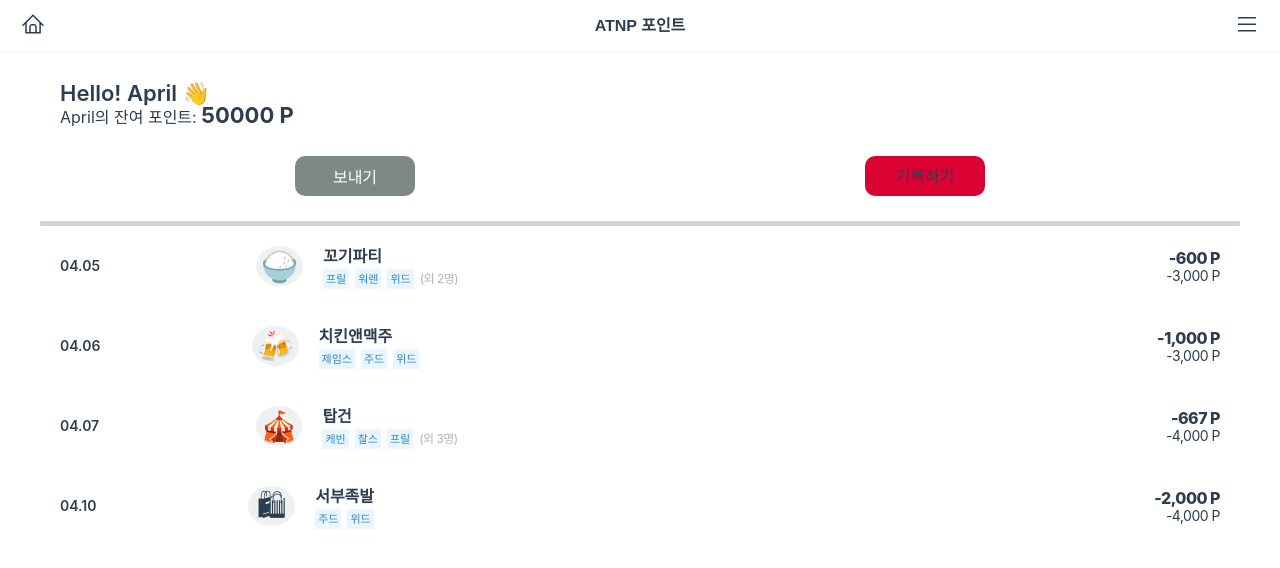
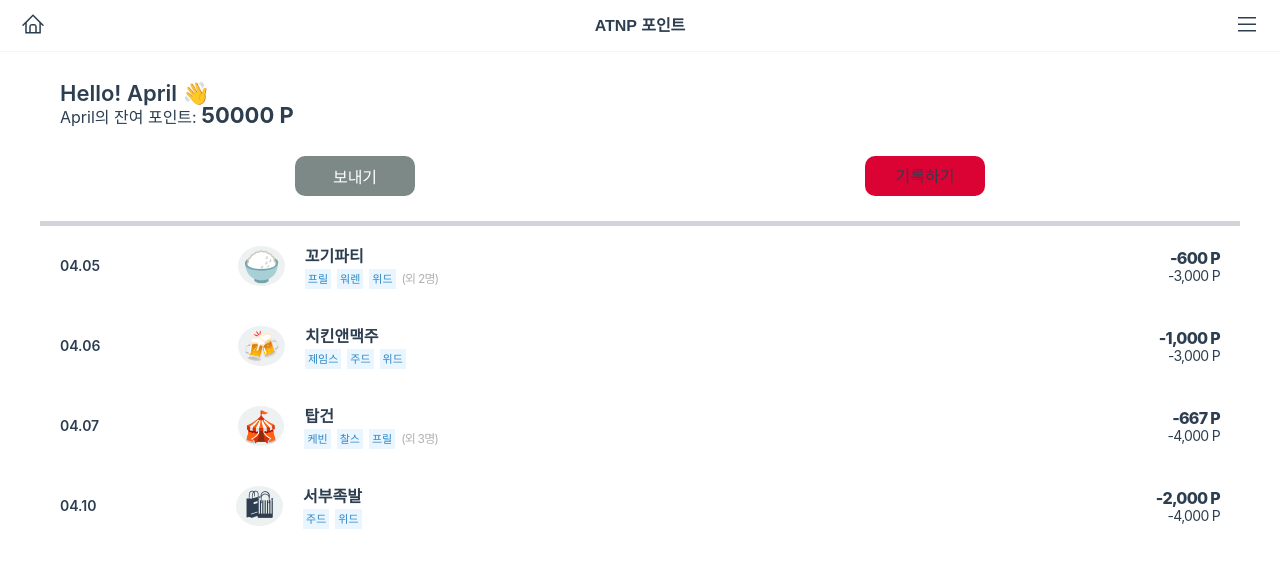
Before and after one commit to yurim45/easy-work-app, a Vue app: page /point in a window 1280 px wide. Shown: the top 568 px of the page. Built offline with nearby package versions, Linux system fonts and the light colour scheme.

Commit message:
modify: pointHistory

```diff
--- a/src/components/PointHistory.vue
+++ b/src/components/PointHistory.vue
@@ -127,6 +127,7 @@ li {
 }
 
 .date {
+  margin-right: 10px;
   font-size: 14px;
   font-weight: 600;
 }
@@ -142,13 +143,14 @@ li {
 .targetOver {
   color: var(--text-gray);
   font-size: 12px;
-  letter-spacing: -0.5px;
+  letter-spacing: -0.8px;
 }
 
 .amt {
   @include flex(flex-start, flex-end, column);
+  width: 100px;
   font-size: 14px;
-  letter-spacing: -0.5px;
+  letter-spacing: -0.7px;
 }
 
 .perAmount {
```
